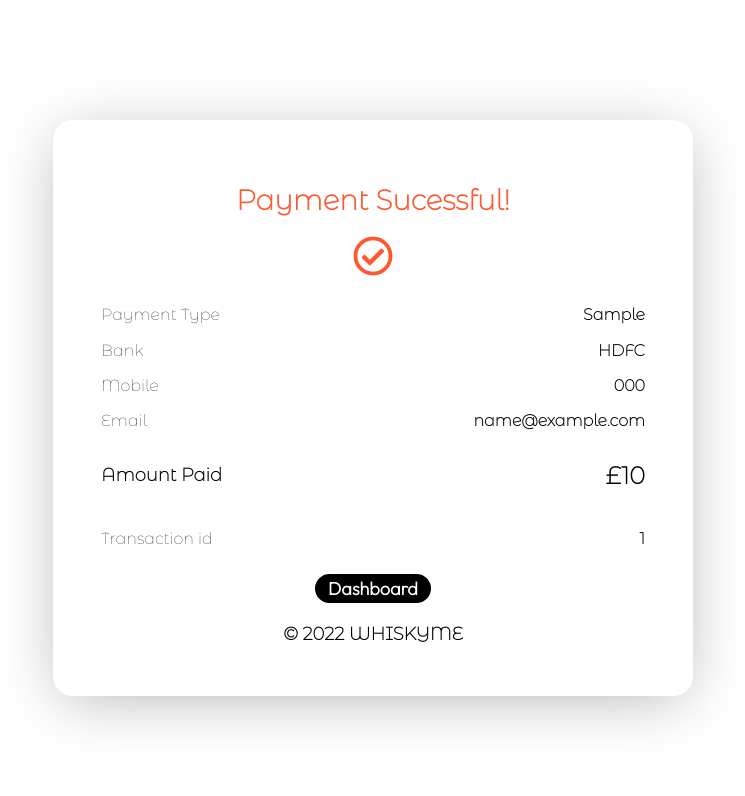
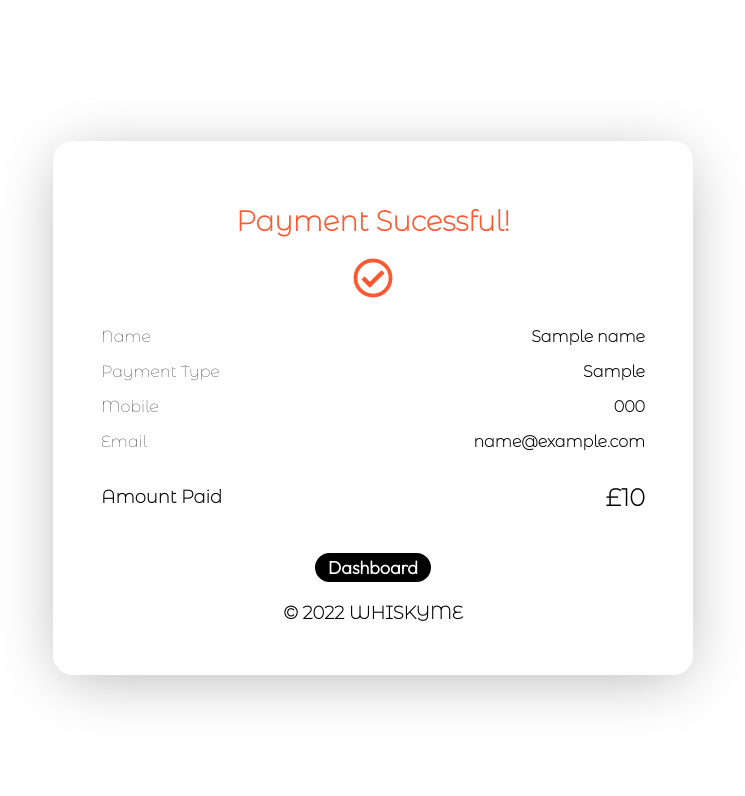
Before and after one commit to mfarzamalam/whiskey_me, a Django app: template templates/new_template/payment-sucessful.html in a window 1280 px wide. Shown: the part 102-898 px from the top of the page, without its empty margins (267-1012 px from the left). Run offline with Django 3.2, Linux system fonts and the light colour scheme; the template is opened without the code that fills it: most values are stand-ins (such as "Sample title", 1, 10 or a date in 2020); some libraries are stand-ins or nearby versions.

Commit message:
changes in payment-success

```diff
--- a/order/views.py
+++ b/order/views.py
@@ -82,6 +82,7 @@ def paymentSuccess(request, id, order_type):
             'payment_type': subscription_id.payment_method_types[0],
             'bank':'bank',
             'phone':Address.objects.get(user=request.user).contact,
+            'name':Address.objects.get(user=request.user),
             'email':subscription_id.customer_details.email,
             'amount': subscription_id.amount_total / 100,
             'id':id,
--- a/templates/new_template/payment-sucessful.html
+++ b/templates/new_template/payment-sucessful.html
@@ -40,20 +40,22 @@
                     <div>
                         <div class="row my-2">
                             <div class="col-12 col-md-6">
+                                <h6>Name</h6>
+                            </div>
+                            <div class="col-12 col-md-6 d-flex justify-content-end">
+                                <h6 class=" text-black fw-bold">{{name}}</h6>
+                            </div>
+                        </div>
+
+                        <div class="row my-2">
+                            <div class="col-12 col-md-6">
                                 <h6>Payment Type</h6>
                             </div>
                             <div class="col-12 col-md-6 d-flex justify-content-end">
                                 <h6 class=" text-black fw-bold">{{payment_type}}</h6>
                             </div>
                         </div>
-                        <div class="row my-2">
-                            <div class="col-12 col-md-6">
-                                <h6>Bank</h6>
-                            </div>
-                            <div class="col-12 col-md-6 d-flex justify-content-end">
-                                <h6 class=" text-black fw-bold">HDFC</h6>
-                            </div>
-                        </div>
+
                         <div class="row my-2">
                             <div class="col-12 col-md-6">
                                 <h6>Mobile</h6>
@@ -78,14 +80,7 @@
                                 <h4 class=" text-black fw-bold">£{{amount}}</h4>
                             </div>
                         </div>
-                        <div class="row my-2">
-                            <div class="col-12 col-md-6">
-                                <h6>Transaction id</h6>
-                            </div>
-                            <div class="col-12 col-md-6 d-flex justify-content-end">
-                                <h6 class=" text-black fw-bold">{{id}}</h6>
-                            </div>
-                        </div>
+
                         <div class="d-flex justify-content-around my-3">
                             <div>
                                 <a href="{% url 'pages:customer_dashboard' order_type %}"><button class="btn-4 fw-bold">Dashboard</button></a>
```
